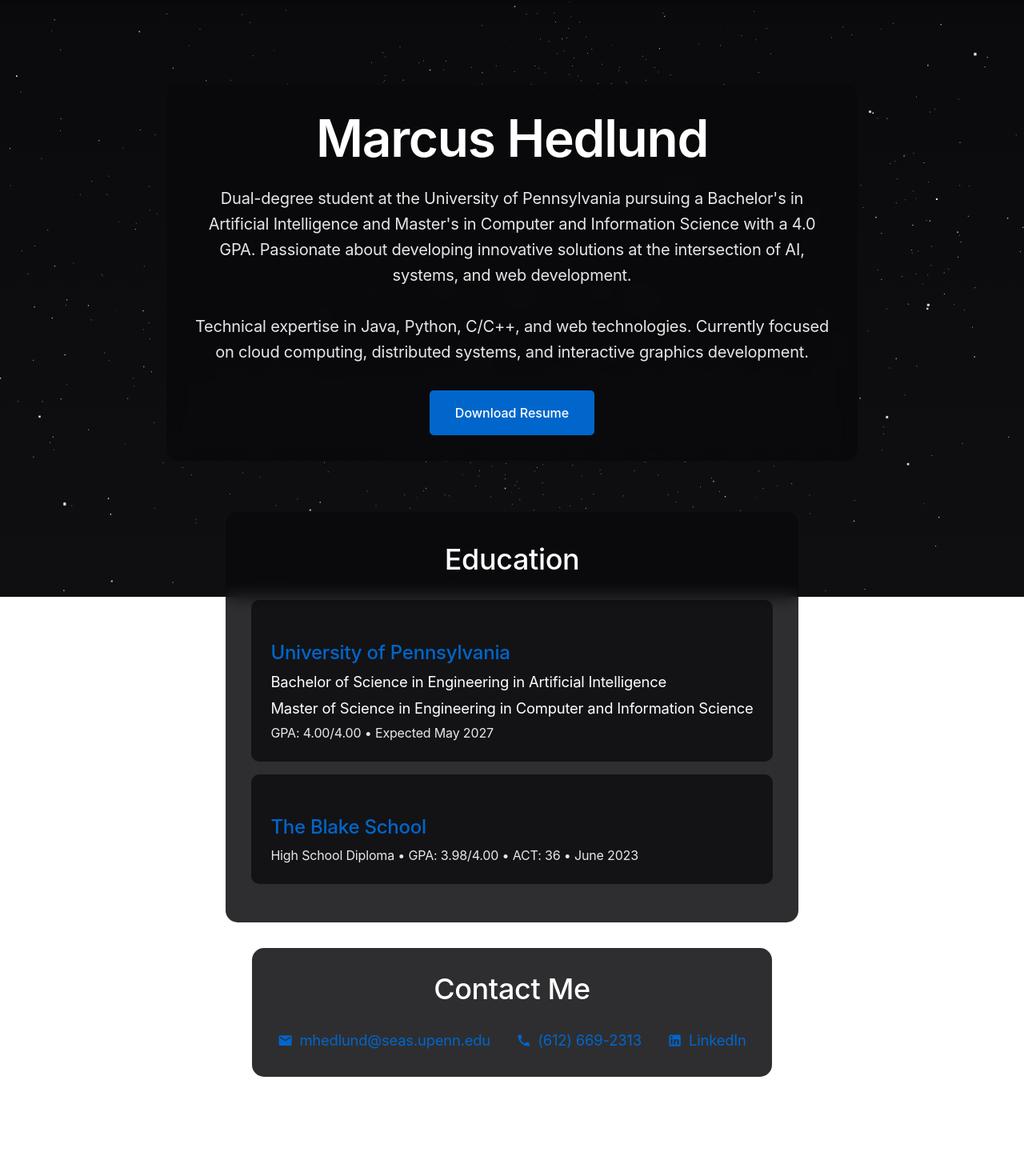
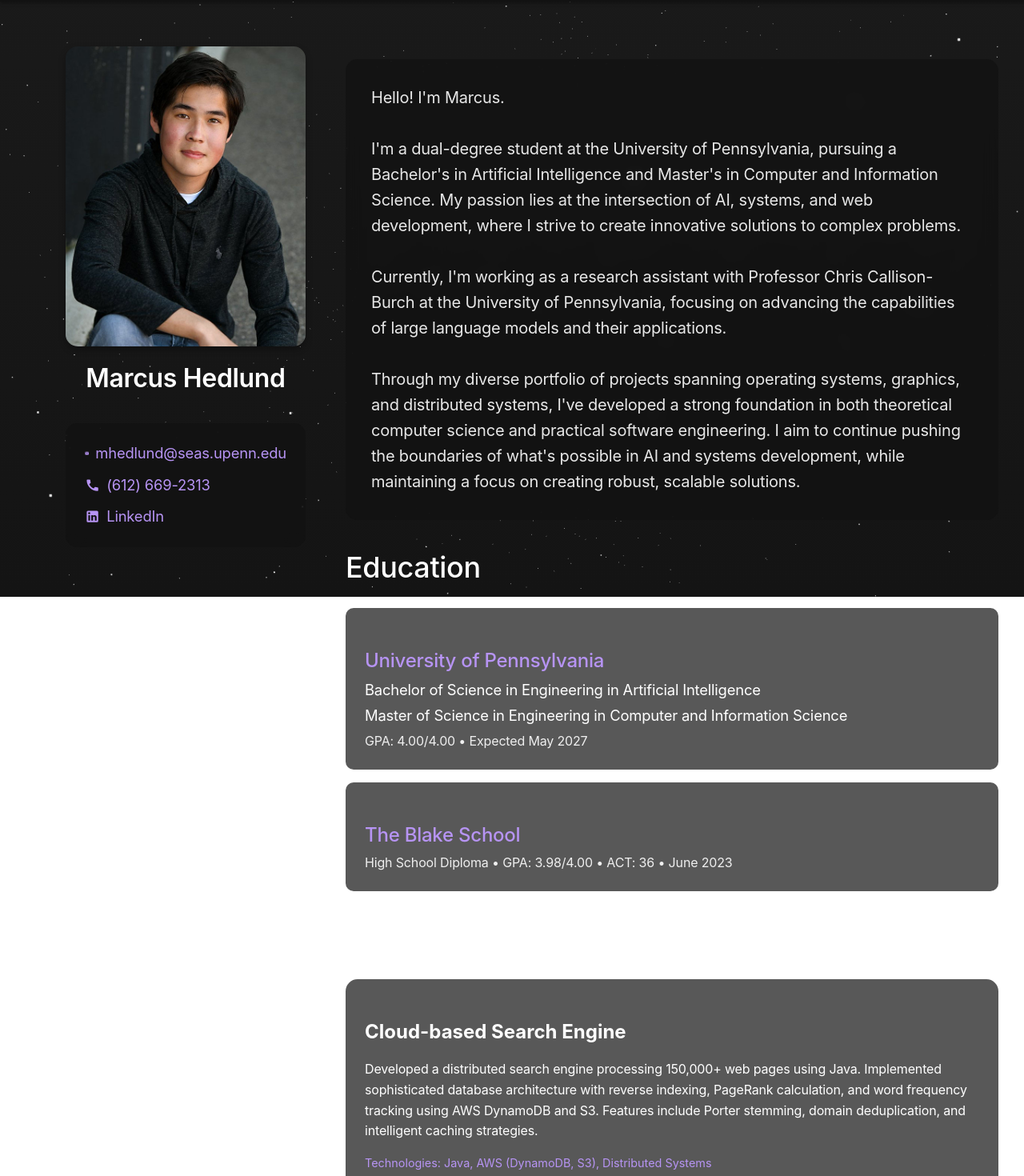
Before and after one commit to mhedlund7/mhedlund7.github.io, a React (Vite) app: page / in a window 1280 px wide. Shown: the part 54-1524 px from the top of the page at 80% size. Before the commit the page ends 1432 px from the top, so only its background shows below. Built offline with nearby package versions, Linux system fonts and the light colour scheme.

Commit message:
Initial portfolio website commit

```diff
--- a/src/App.tsx
+++ b/src/App.tsx
@@ -1,7 +1,6 @@
 import { BrowserRouter as Router, Routes, Route } from 'react-router-dom';
 import Layout from './components/Layout';
 import Home from './pages/Home';
-import Projects from './pages/Projects';
 import './App.css'
 
 function App() {
@@ -10,7 +9,6 @@
       <Routes>
         <Route path="/" element={<Layout />}>
           <Route index element={<Home />} />
-          <Route path="projects" element={<Projects />} />
         </Route>
       </Routes>
     </Router>
--- a/src/components/Background.tsx
+++ b/src/components/Background.tsx
@@ -38,7 +38,7 @@
       width: '100vw',
       height: '100vh',
       zIndex: -1,
-      background: 'linear-gradient(to bottom, #0a0a0c, #0f0f12)'
+      background: 'linear-gradient(to bottom, #1a1a1a, #141414)'
     }}>
       <Canvas
         style={{ position: 'absolute', top: 0, left: 0, width: '100%', height: '100%' }}
--- a/src/components/Contact.tsx
+++ b/src/components/Contact.tsx
@@ -2,33 +2,24 @@
 import { motion } from 'framer-motion';
 
 const Section = styled.section`
-  padding: 1.5rem;
+  padding: 1rem;
   color: white;
-  background: rgba(10, 10, 12, 0.85);
+  background: rgba(18, 18, 18, 0.7);
   backdrop-filter: blur(10px);
   border-radius: 15px;
-  margin: 0 auto;
+  margin: 1rem auto 0;
   max-width: 1200px;
-`;
-
-const Title = styled.h2`
-  font-size: 2.25rem;
-  margin-bottom: 1rem;
-  text-align: center;
-  font-weight: 500;
-  letter-spacing: -0.01em;
 `;
 
 const ContactContainer = styled.div`
   display: flex;
-  justify-content: center;
-  gap: 2rem;
-  flex-wrap: wrap;
+  flex-direction: column;
+  gap: 0.75rem;
   padding: 0.5rem;
 `;
 
 const ContactLink = styled.a`
-  color: #0066cc;
+  color: #b794f4;
   text-decoration: none;
   font-size: 1.15rem;
   display: flex;
@@ -39,7 +30,7 @@
   letter-spacing: -0.01em;
 
   &:hover {
-    color: #0052a3;
+    color: #9f7aea;
   }
 
   svg {
@@ -48,21 +39,9 @@
   }
 `;
 
-const AdditionalInfo = styled.div`
-  margin-top: 3rem;
-  text-align: center;
-  font-size: 1.1rem;
-  opacity: 0.9;
-`;
-
-const InfoItem = styled.p`
-  margin: 0.5rem 0;
-`;
-
 const Contact = () => {
   return (
     <Section>
-      <Title>Contact Me</Title>
       <ContactContainer>
         <ContactLink href="mailto:mhedlund@seas.upenn.edu">
           <svg xmlns="http://www.w3.org/2000/svg" viewBox="0 0 24 24" fill="currentColor">
--- a/src/components/Education.tsx
+++ b/src/components/Education.tsx
@@ -2,34 +2,28 @@
 import { motion } from 'framer-motion';
 
 const Section = styled.section`
-  padding: 2rem;
-  color: white;
-  background: rgba(10, 10, 12, 0.85);
-  backdrop-filter: blur(10px);
-  border-radius: 15px;
-  margin: 0 auto;
-  max-width: 1200px;
+  margin-bottom: 2rem;
 `;
 
 const Title = styled.h2`
   font-size: 2.25rem;
   margin-bottom: 1.5rem;
-  text-align: center;
   font-weight: 500;
   letter-spacing: -0.01em;
 `;
 
 const EducationCard = styled(motion.div)`
-  background: rgba(8, 8, 10, 0.7);
+  background: rgba(18, 18, 18, 0.7);
   padding: 1.5rem;
   border-radius: 10px;
   margin-bottom: 1rem;
+  backdrop-filter: blur(10px);
 `;
 
 const School = styled.h3`
   font-size: 1.5rem;
   margin-bottom: 0.3rem;
-  color: #0066cc;
+  color: #b794f4;
   font-weight: 500;
   letter-spacing: -0.01em;
 `;
--- a/src/components/Layout.tsx
+++ b/src/components/Layout.tsx
@@ -3,7 +3,7 @@
 
 const NavBar = styled.nav`
   padding: 1rem 2rem;
-  background-color: rgba(10, 10, 12, 0.95);
+  background-color: rgba(18, 18, 18, 0.95);
   backdrop-filter: blur(10px);
   position: fixed;
   top: 0;
@@ -55,7 +55,6 @@
       <NavBar>
         <NavList>
           <li><NavItem to="/">Home</NavItem></li>
-          <li><NavItem to="/projects">Projects</NavItem></li>
           <li>
             <ExternalLink
               href="https://linkedin.com/in/marcushedlund"
--- a/src/pages/Home.tsx
+++ b/src/pages/Home.tsx
@@ -10,26 +10,85 @@
   width: 100%;
   color: white;
   z-index: 1;
+  display: flex;
+  padding-top: 2rem;
+  flex-direction: column;
+
+  @media (min-width: 1024px) {
+    flex-direction: row;
+  }
 `;
 
-const Hero = styled.div`
+const LeftSidebar = styled.div`
+  width: 100%;
+  padding: 1rem 2rem;
   display: flex;
   flex-direction: column;
   align-items: center;
-  justify-content: center;
-  min-height: auto;
+
+  @media (min-width: 1024px) {
+    width: 400px;
+    height: calc(100vh - 4rem);
+    position: fixed;
+    overflow-y: auto;
+    -ms-overflow-style: none;
+    scrollbar-width: none;
+
+    &::-webkit-scrollbar {
+      display: none;
+    }
+
+    /* Scale content based on viewport height */
+    --scale-factor: min(1, calc((100vh - 4rem) / 700px));
+    transform: scale(var(--scale-factor));
+    transform-origin: top center;
+  }
+`;
+
+const RightContent = styled.div`
+  flex: 1;
   padding: 2rem;
+  min-height: calc(100vh - 4rem);
+  overflow-y: auto;
+
+  @media (min-width: 1024px) {
+    margin-left: 400px;
+  }
+`;
+
+const ProfileContainer = styled.div`
+  display: flex;
+  flex-direction: column;
+  align-items: center;
+  margin-bottom: 1rem;
+  width: 100%;
+  max-width: 300px;
+`;
+
+const ProfileImage = styled.img`
+  width: 300px;
+  height: auto;
+  border-radius: 15px;
+  margin-bottom: 1rem;
+  object-fit: contain;
+  box-shadow: 0 4px 8px rgba(0, 0, 0, 0.3);
+`;
+
+const Name = styled.h2`
+  font-size: 2rem;
+  margin: 0;
   text-align: center;
-  margin-top: 4rem;
-  position: relative;
+  font-weight: 600;
+  letter-spacing: -0.01em;
+  color: white;
 `;
 
 const Content = styled(motion.div)`
-  max-width: 800px;
-  background: rgba(10, 10, 12, 0.85);
+  background: rgba(18, 18, 18, 0.7);
   padding: 2rem;
   border-radius: 15px;
   backdrop-filter: blur(10px);
+  margin-bottom: 2rem;
 `;
 
 const Title = styled.h1`
@@ -46,6 +105,10 @@
   font-weight: 400;
   letter-spacing: -0.01em;
   color: rgba(255, 255, 255, 0.9);
+
+  &:last-child {
+    margin-bottom: 0;
+  }
 `;
 
 const ResumeButton = styled(motion.a)`
@@ -63,49 +126,146 @@
   }
 `;
 
-const Sections = styled.div`
-  padding: 2rem;
-  display: flex;
-  flex-direction: column;
+const ProjectsSection = styled.div`
+  margin-bottom: 2rem;
+`;
+
+const ProjectsGrid = styled.div`
+  display: grid;
+  grid-template-columns: 1fr;
   gap: 2rem;
 `;
 
+const ProjectCard = styled(motion.div)`
+  background: rgba(18, 18, 18, 0.7);
+  border-radius: 15px;
+  padding: 1.5rem;
+  backdrop-filter: blur(10px);
+`;
+
+const ProjectTitle = styled.h3`
+  font-size: 1.5rem;
+  margin-bottom: 1rem;
+`;
+
+const ProjectDescription = styled.p`
+  font-size: 1rem;
+  line-height: 1.6;
+  margin-bottom: 1rem;
+`;
+
+const ProjectTech = styled.div`
+  font-size: 0.9rem;
+  color: #b794f4;
+  margin-bottom: 0.5rem;
+`;
+
+const ProjectPeriod = styled.div`
+  font-size: 0.8rem;
+  color: #666;
+`;
+
+const SectionTitle = styled.h2`
+  font-size: 2.25rem;
+  margin-bottom: 1.5rem;
+  font-weight: 500;
+  letter-spacing: -0.01em;
+`;
+
+const ContactWrapper = styled.div`
+  width: 100%;
+  max-width: 300px;
+`;
+
 const Home = () => {
+  const projects = [
+    {
+      title: "Cloud-based Search Engine",
+      description: "Developed a distributed search engine processing 150,000+ web pages using Java. Implemented sophisticated database architecture with reverse indexing, PageRank calculation, and word frequency tracking using AWS DynamoDB and S3. Features include Porter stemming, domain deduplication, and intelligent caching strategies.",
+      technologies: "Java, AWS (DynamoDB, S3), Distributed Systems",
+      period: "Fall 2024"
+    },
+    {
+      title: "Mini Minecraft",
+      description: "Built a 3D voxel game engine with procedural terrain generation, efficient chunk-based rendering, and physics. Implemented multithreaded terrain loading, texture animation, and post-processing effects. Added features like water waves, height map generation, and obj file voxelization. Created multiple biomes with unique features and procedurally placed assets.",
+      technologies: "C++, OpenGL, Qt, GLSL, Multithreading",
+      period: "Spring 2025"
+    },
+    {
+      title: "PennOS - Operating System Implementation",
+      description: "Developed a UNIX-like operating system with a priority scheduler, FAT file system, and shell interface. Implemented process management with PCBs, signal handling, file I/O, and multithreading. Created comprehensive logging system for scheduler and kernel events. Built shell with job control, I/O redirection, and built-in commands.",
+      technologies: "C, POSIX Threads, File Systems, Operating Systems",
+      period: "Spring 2025"
+    },
+    {
+      title: "Music Exploration Web Application",
+      description: "Built a full-stack music analytics platform integrating Spotify, Billboard, and Kaggle datasets. Optimized complex database queries reducing runtime from minutes to sub-second. Created advanced analytics visualizations for audio feature evolution and artist similarity recommendations.",
+      technologies: "React, Node.js, PostgreSQL, JavaScript",
+      period: "Fall 2024"
+    }
+  ];
+
   return (
     <>
       <Background />
       <Container>
-        <Hero>
+        <LeftSidebar>
+          <ProfileContainer>
+            <ProfileImage
+              src="/images/profile.jpg"
+              alt="Marcus Hedlund"
+            />
+            <Name>Marcus Hedlund</Name>
+          </ProfileContainer>
+          <ContactWrapper>
+            <Contact />
+          </ContactWrapper>
+        </LeftSidebar>
+        <RightContent>
           <Content
             initial={{ opacity: 0, y: 20 }}
             animate={{ opacity: 1, y: 0 }}
             transition={{ duration: 0.8 }}
           >
-            <Title>Marcus Hedlund</Title>
             <Description>
-              Dual-degree student at the University of Pennsylvania pursuing a Bachelor's in Artificial Intelligence
-              and Master's in Computer and Information Science with a 4.0 GPA. Passionate about developing
-              innovative solutions at the intersection of AI, systems, and web development.
+              Hello! I'm Marcus.
             </Description>
             <Description>
-              Technical expertise in Java, Python, C/C++, and web technologies. Currently focused on cloud computing,
-              distributed systems, and interactive graphics development.
+              I'm a dual-degree student at the University of Pennsylvania, pursuing a Bachelor's in Artificial Intelligence
+              and Master's in Computer and Information Science. My passion lies at the intersection of AI, systems,
+              and web development, where I strive to create innovative solutions to complex problems.
             </Description>
-            <ResumeButton
-              href="/resume.pdf"
-              target="_blank"
-              rel="noopener noreferrer"
-              whileHover={{ scale: 1.05 }}
-              whileTap={{ scale: 0.95 }}
-            >
-              Download Resume
-            </ResumeButton>
+            <Description>
+              Currently, I'm working as a research assistant with Professor Chris Callison-Burch at the University of
+              Pennsylvania, focusing on advancing the capabilities of large language models and their applications.
+            </Description>
+            <Description>
+              Through my diverse portfolio of projects spanning operating systems, graphics, and distributed systems,
+              I've developed a strong foundation in both theoretical computer science and practical software engineering.
+              I aim to continue pushing the boundaries of what's possible in AI and systems development, while maintaining
+              a focus on creating robust, scalable solutions.
+            </Description>
           </Content>
-        </Hero>
-        <Sections>
           <Education />
-          <Contact />
-        </Sections>
+          <ProjectsSection>
+            <SectionTitle>Projects</SectionTitle>
+            <ProjectsGrid>
+              {projects.map((project, index) => (
+                <ProjectCard
+                  key={index}
+                  initial={{ opacity: 0, y: 20 }}
+                  animate={{ opacity: 1, y: 0 }}
+                  transition={{ duration: 0.5, delay: index * 0.2 }}
+                >
+                  <ProjectTitle>{project.title}</ProjectTitle>
+                  <ProjectDescription>{project.description}</ProjectDescription>
+                  <ProjectTech>Technologies: {project.technologies}</ProjectTech>
+                  <ProjectPeriod>{project.period}</ProjectPeriod>
+                </ProjectCard>
+              ))}
+            </ProjectsGrid>
+          </ProjectsSection>
+        </RightContent>
       </Container>
     </>
   );
--- a/src/pages/Projects.tsx
+++ /dev/null
@@ -1,99 +0,0 @@
-import styled from '@emotion/styled';
-import { motion } from 'framer-motion';
-import Background from '../components/Background';
-
-const Container = styled.div`
-  min-height: 100vh;
-  padding: 6rem 2rem 2rem;
-  color: white;
-  position: relative;
-`;
-
-const Grid = styled.div`
-  display: grid;
-  grid-template-columns: repeat(auto-fit, minmax(300px, 1fr));
-  gap: 2rem;
-  max-width: 1200px;
-  margin: 0 auto;
-`;
-
-const ProjectCard = styled(motion.div)`
-  background: rgba(0, 0, 0, 0.7);
-  border-radius: 15px;
-  padding: 1.5rem;
-  backdrop-filter: blur(10px);
-`;
-
-const ProjectTitle = styled.h3`
-  font-size: 1.5rem;
-  margin-bottom: 1rem;
-`;
-
-const ProjectDescription = styled.p`
-  font-size: 1rem;
-  line-height: 1.6;
-  margin-bottom: 1rem;
-`;
-
-const ProjectLink = styled.a`
-  color: #0066cc;
-  text-decoration: none;
-  font-weight: 500;
-
-  &:hover {
-    text-decoration: underline;
-  }
-`;
-
-const ProjectTech = styled.div`
-  font-size: 0.9rem;
-  color: #0066cc;
-  margin-bottom: 0.5rem;
-`;
-
-const ProjectPeriod = styled.div`
-  font-size: 0.8rem;
-  color: #666;
-`;
-
-const Projects = () => {
-  const projects = [
-    {
-      title: "Cloud-based Search Engine",
-      description: "Developed a distributed search engine processing 150,000+ web pages using Java. Implemented sophisticated database architecture with reverse indexing, PageRank calculation, and word frequency tracking using AWS DynamoDB and S3. Features include Porter stemming, domain deduplication, and intelligent caching strategies.",
-      technologies: "Java, AWS (DynamoDB, S3), Distributed Systems",
-      period: "Nov. 2024 - Dec. 2024"
-    },
-    {
-      title: "Music Exploration Web Application",
-      description: "Built a full-stack music analytics platform integrating Spotify, Billboard, and Kaggle datasets. Optimized complex database queries reducing runtime from minutes to sub-second. Created advanced analytics visualizations for audio feature evolution and artist similarity recommendations.",
-      technologies: "React, Node.js, PostgreSQL, JavaScript",
-      period: "Sept. 2024 - Dec. 2024"
-    }
-  ];
-
-  return (
-    <>
-      <Background />
-      <Container>
-        <Grid>
-          {projects.map((project, index) => (
-            <ProjectCard
-              key={index}
-              initial={{ opacity: 0, y: 20 }}
-              animate={{ opacity: 1, y: 0 }}
-              transition={{ duration: 0.5, delay: index * 0.2 }}
-            >
-              <ProjectTitle>{project.title}</ProjectTitle>
-              <ProjectDescription>{project.description}</ProjectDescription>
-              <ProjectTech>Technologies: {project.technologies}</ProjectTech>
-              <ProjectPeriod>{project.period}</ProjectPeriod>
-            </ProjectCard>
-          ))}
-        </Grid>
-      </Container>
-    </>
-  );
-};
-
-export default Projects;
```
Also changed, not shown: public/images/profile.JPG (added).
